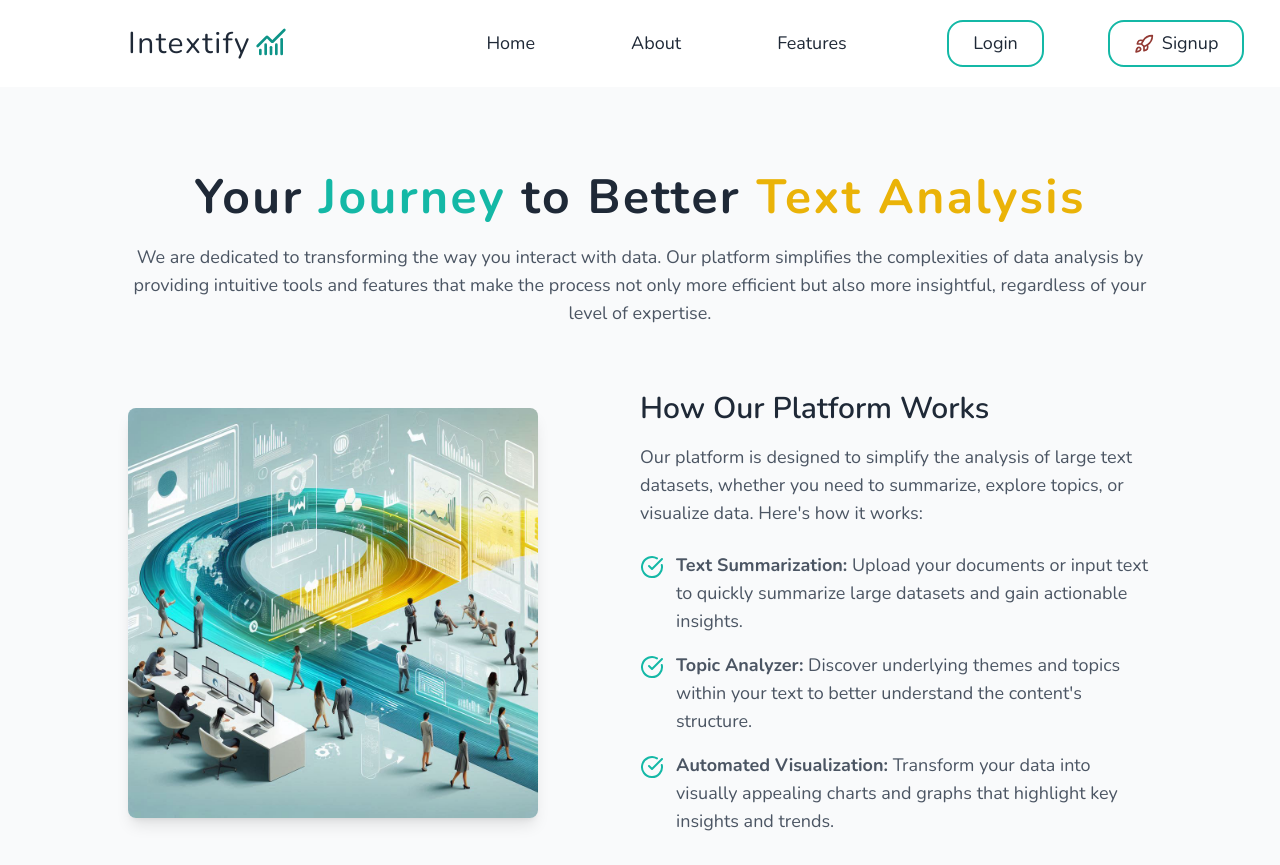
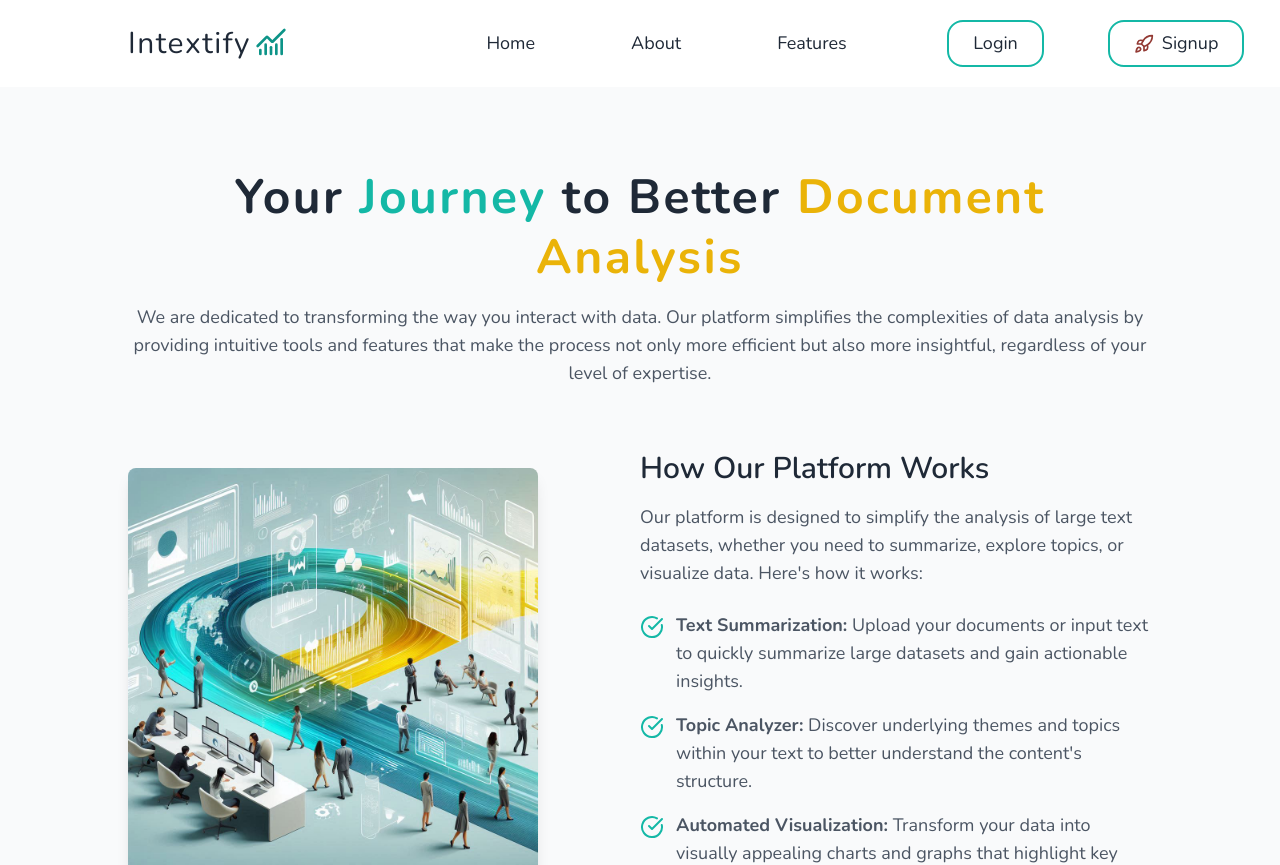
Before and after one commit to rupeshbug/capstone_project, a Next.js app: page /about in a window 1280 px wide. Shown: the top 865 px of the page. Built offline with nearby package versions, Linux system fonts and the light colour scheme.

Commit message:
minor changes

```diff
--- a/src/app/about/page.jsx
+++ b/src/app/about/page.jsx
@@ -16,7 +16,7 @@ const AboutPage = () => {
         <section className="text-center mb-16">
           <h1 className="text-5xl font-bold text-gray-800 mb-4 md:leading-tight tracking-wider">
             Your <span className="text-teal-500">Journey</span> to Better{" "}
-            <span className="text-yellow-500">Text Analysis</span>
+            <span className="text-yellow-500">Document Analysis</span>
           </h1>
           <p className="text-lg text-gray-600 mb-8">
             We are dedicated to transforming the way you interact with data. Our
```
